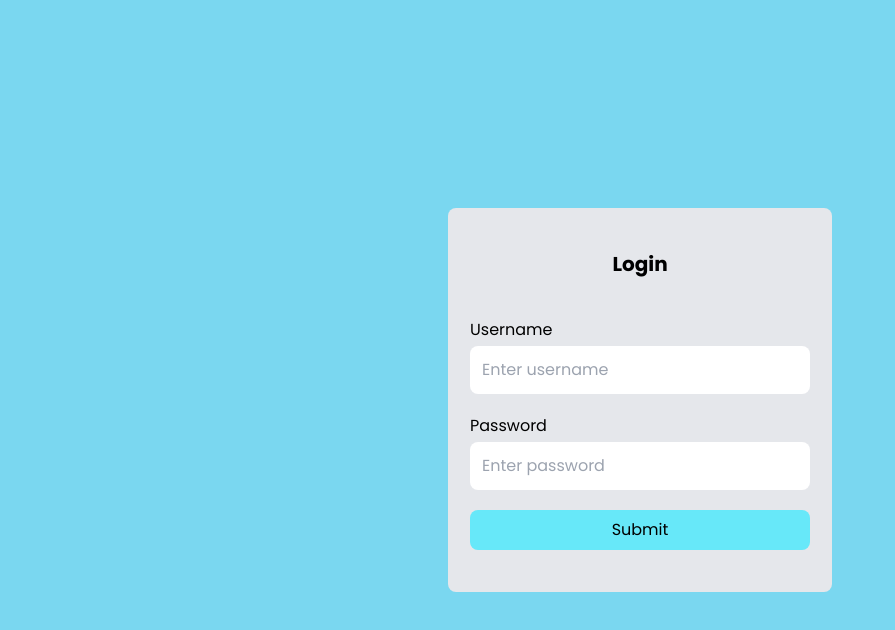
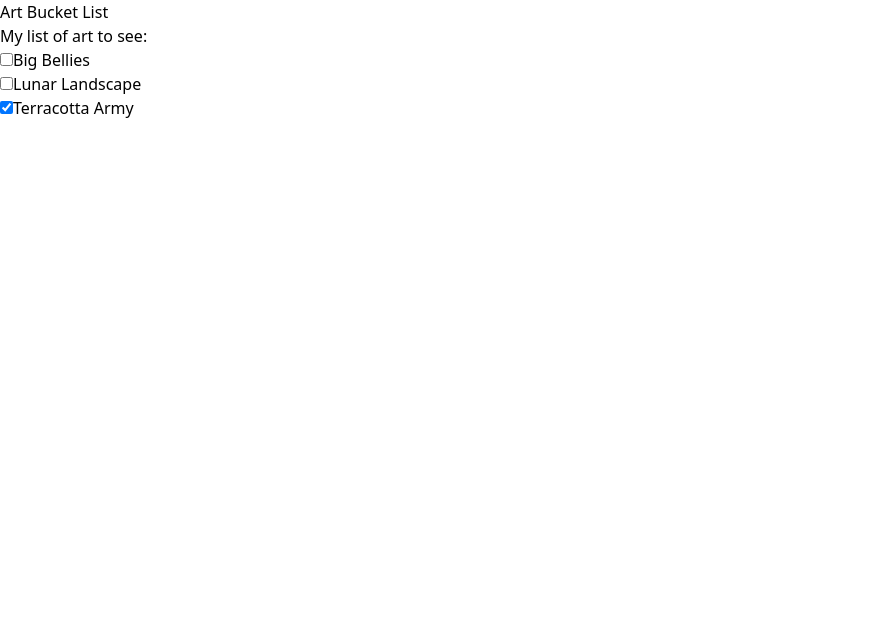
Before and after one commit to ViralEnactOn/TMDBClone, a React (Vite) app: page /react in a window 1280 px wide. Before the commit this address led to /. Shown: the top 630 px of the page, without its empty margins (0-895 px from the left). Built offline with nearby package versions, Linux system fonts and the light colour scheme.

Commit message:
Feat : New

```diff
--- a/src/App.jsx
+++ b/src/App.jsx
@@ -4,6 +4,7 @@ import { BrowserRouter, Route, Routes } from "react-router-dom";
 import ProtectedRoute from "./components/Protected Route/proctectedRoute";
 import MovieDetail from "./components/movieDetail/movieDetail";
 import TestFunction from "./components/testFunction/testFunction";
+import ReactDocs from "./components/reactDocs/reactDocs";
 
 function App() {
   return (
@@ -15,6 +16,7 @@ function App() {
         </Route>
         <Route path="/" element={<Login />} />
         <Route path="/function" element={<TestFunction />} />
+        <Route path="/react" element={<ReactDocs />} />
       </Routes>
     </BrowserRouter>
   );
--- /dev/null
+++ b/src/components/reactDocs/Chat.jsx
@@ -0,0 +1,17 @@
+/* eslint-disable react/prop-types */
+import { useState } from "react";
+
+export default function Chat({ contact }) {
+  const [text, setText] = useState("");
+  return (
+    <section className="chat">
+      <textarea
+        value={text}
+        placeholder={"Chat to " + contact.name}
+        onChange={(e) => setText(e.target.value)}
+      />
+      <br />
+      <button>Send to {contact.email}</button>
+    </section>
+  );
+}
--- /dev/null
+++ b/src/components/reactDocs/ContactList.jsx
@@ -0,0 +1,21 @@
+/* eslint-disable react/prop-types */
+/* eslint-disable no-unused-vars */
+export default function ContactList({ selectedContact, contacts, onSelect }) {
+  return (
+    <section className="contact-list">
+      <ul>
+        {contacts.map((contact) => (
+          <li key={contact.email}>
+            <button
+              onClick={() => {
+                onSelect(contact);
+              }}
+            >
+              {contact.name}
+            </button>
+          </li>
+        ))}
+      </ul>
+    </section>
+  );
+}
--- /dev/null
+++ b/src/components/reactDocs/reactDocs.jsx
@@ -0,0 +1,249 @@
+/* eslint-disable react-refresh/only-export-components */
+/* eslint-disable react/prop-types */
+/* eslint-disable react-hooks/rules-of-hooks */
+/* eslint-disable no-undef */
+/* eslint-disable no-unused-vars */
+import React, { useState } from "react";
+import Chat from "./Chat";
+import ContactList from "./ContactList";
+
+// Reacting to input with state
+// function reactDocs() {
+//   const [answer, setAnswer] = useState("");
+//   const [error, setError] = useState(null);
+//   const [status, setStatus] = useState("typing");
+
+//   if (status === "success") {
+//     return <h1>That's right!</h1>;
+//   }
+
+//   async function handleSubmit(e) {
+//     e.preventDefault();
+//     setStatus("submitting");
+//     try {
+//       await submitForm(answer);
+//       setStatus("success");
+//     } catch (err) {
+//       setStatus("typing");
+//       setError(err);
+//     }
+//   }
+
+//   function handleTextareaChange(e) {
+//     setAnswer(e.target.value);
+//   }
+
+//   return (
+//     <>
+//       <div className="flex justify-center flex-col bg-cyan-300">
+//         <h2>City quiz</h2>
+//         <p>
+//           In which city is there a billboard that turns air into drinkable
+//           water?
+//         </p>
+//         <form onSubmit={handleSubmit}>
+//           <textarea
+//             value={answer}
+//             onChange={handleTextareaChange}
+//             disabled={status === "submitting"}
+//           />
+//           <br />
+//           <button disabled={answer.length === 0 || status === "submitting"}>
+//             Submit
+//           </button>
+//           {error !== null && <p className="Error">{error.message}</p>}
+//         </form>
+//       </div>
+//     </>
+//   );
+// }
+
+// function submitForm(answer) {
+//   // Pretend it's hitting the network.
+//   return new Promise((resolve, reject) => {
+//     setTimeout(() => {
+//       let shouldError = answer.toLowerCase() !== "lima";
+//       if (shouldError) {
+//         reject(new Error("Good guess but a wrong answer. Try again!"));
+//       } else {
+//         resolve();
+//       }
+//     }, 1500);
+//   });
+// }
+
+// Choosing the state structure
+// function reactDocs() {
+//   const [firstName, setFirstName] = useState("");
+//   const [lastName, setLastName] = useState("");
+
+//   const fullName = firstName + " " + lastName;
+
+//   function handleFirstNameChange(e) {
+//     setFirstName(e.target.value);
+//   }
+
+//   function handleLastNameChange(e) {
+//     setLastName(e.target.value);
+//   }
+
+//   return (
+//     <>
+//       <h2>Let’s check you in</h2>
+//       <label>
+//         First name: <input value={firstName} onChange={handleFirstNameChange} />
+//       </label>
+//       <label>
+//         Last name: <input value={lastName} onChange={handleLastNameChange} />
+//       </label>
+//       <p>
+//         Your ticket will be issued to: <b>{fullName}</b>
+//       </p>
+//     </>
+//   );
+// }
+
+// Sharing state between components
+// function reactDocs() {
+//   const [activeIndex, setActiveIndex] = useState(0);
+//   return (
+//     <>
+//       <h2>Almaty, Kazakhstan</h2>
+//       <Panel
+//         title="About"
+//         isActive={activeIndex === 0}
+//         onShow={() => setActiveIndex(0)}
+//       >
+//         With a population of about 2 million, Almaty is Kazakhstan's largest
+//         city. From 1929 to 1997, it was its capital city.
+//       </Panel>
+//       <Panel
+//         title="Etymology"
+//         isActive={activeIndex === 1}
+//         onShow={() => setActiveIndex(1)}
+//       >
+//         The name comes from <span lang="kk-KZ">алма</span>, the Kazakh word for
+//         "apple" and is often translated as "full of apples". In fact, the region
+//         surrounding Almaty is thought to be the ancestral home of the apple, and
+//         the wild <i lang="la">Malus sieversii</i> is considered a likely
+//         candidate for the ancestor of the modern domestic apple.
+//       </Panel>
+//     </>
+//   );
+// }
+
+// function Panel({ title, children, isActive, onShow }) {
+//   return (
+//     <section className="panel">
+//       <h3>{title}</h3>
+//       {isActive ? <p>{children}</p> : <button onClick={onShow}>Show</button>}
+//     </section>
+//   );
+// }
+
+// Preserving and resetting state
+// function reactDocs() {
+//   const [to, setTo] = useState(contacts[0]);
+//   return (
+//     <div>
+//       <ContactList
+//         contacts={contacts}
+//         selectedContact={to}
+//         onSelect={(contact) => setTo(contact)}
+//       />
+//       <Chat contact={to} />
+//     </div>
+//   );
+// }
+
+// const contacts = [
+//   { name: "Taylor", email: "taylor@mail.com" },
+//   { name: "Alice", email: "alice@mail.com" },
+//   { name: "Bob", email: "bob@mail.com" },
+// ];
+
+// State as a snapshot
+// function reactDocs() {
+//   const [to, setTo] = useState("Alice");
+//   const [message, setMessage] = useState("Hello");
+
+//   function handleSubmit(e) {
+//     e.preventDefault();
+//     setTimeout(() => {
+//       alert(`You said ${message} to ${to}`);
+//     }, 5000);
+//   }
+
+//   return (
+//     <form onSubmit={handleSubmit}>
+//       <label>
+//         To:{" "}
+//         <select value={to} onChange={(e) => setTo(e.target.value)}>
+//           <option value="Alice">Alice</option>
+//           <option value="Bob">Bob</option>
+//         </select>
+//       </label>
+//       <textarea
+//         placeholder="Message"
+//         value={message}
+//         onChange={(e) => setMessage(e.target.value)}
+//       />
+//       <button type="submit">Send</button>
+//     </form>
+//   );
+// }
+
+// Updating arrays in state
+let nextId = 3;
+const initialList = [
+  { id: 0, title: "Big Bellies", seen: false },
+  { id: 1, title: "Lunar Landscape", seen: false },
+  { id: 2, title: "Terracotta Army", seen: true },
+];
+
+function reactDocs() {
+  const [list, setList] = useState(initialList);
+
+  function handleToggle(artworkId, nextSeen) {
+    setList(
+      list.map((artwork) => {
+        if (artwork.id === artworkId) {
+          return { ...artwork, seen: nextSeen };
+        } else {
+          return artwork;
+        }
+      })
+    );
+  }
+
+  return (
+    <>
+      <h1>Art Bucket List</h1>
+      <h2>My list of art to see:</h2>
+      <ItemList artworks={list} onToggle={handleToggle} />
+    </>
+  );
+}
+
+function ItemList({ artworks, onToggle }) {
+  return (
+    <ul>
+      {artworks.map((artwork) => (
+        <li key={artwork.id}>
+          <label>
+            <input
+              type="checkbox"
+              checked={artwork.seen}
+              onChange={(e) => {
+                onToggle(artwork.id, e.target.checked);
+              }}
+            />
+            {artwork.title}
+          </label>
+        </li>
+      ))}
+    </ul>
+  );
+}
+
+export default reactDocs;
```
